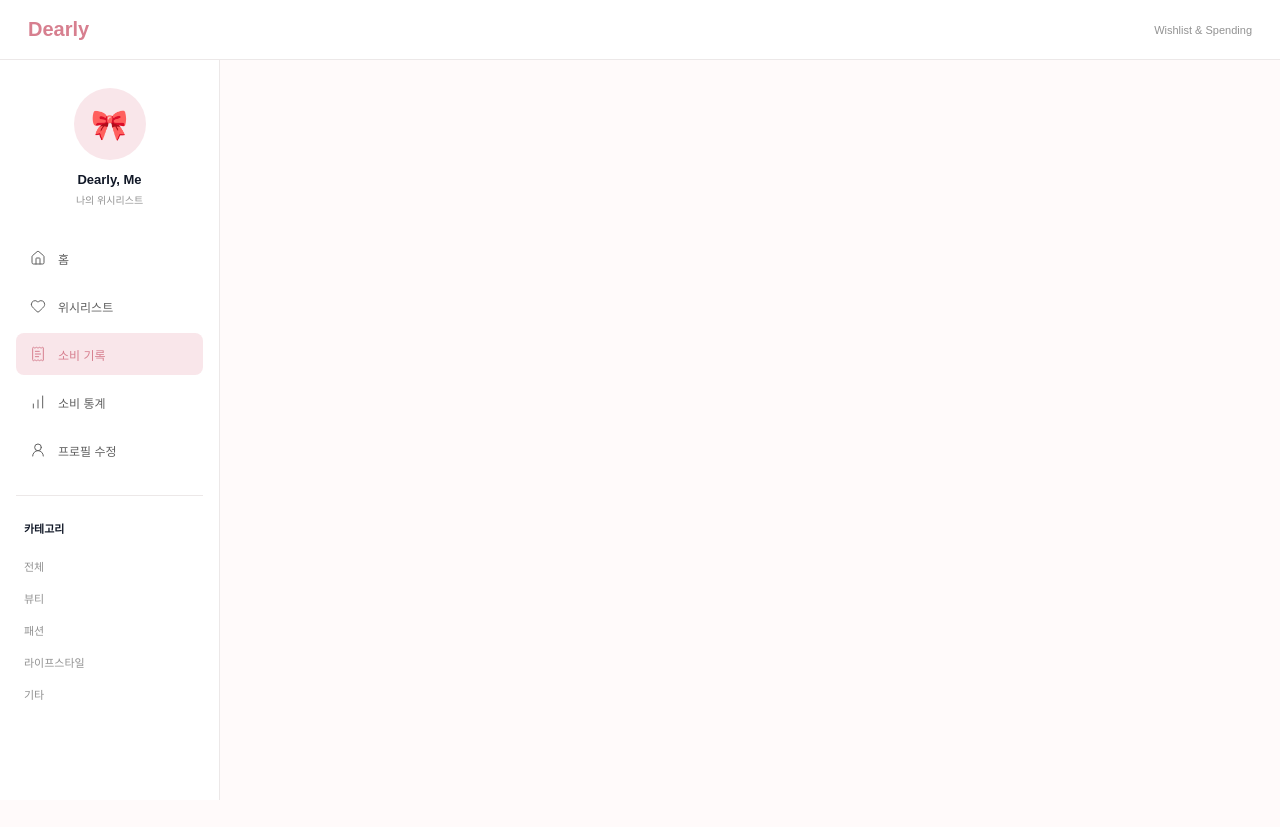
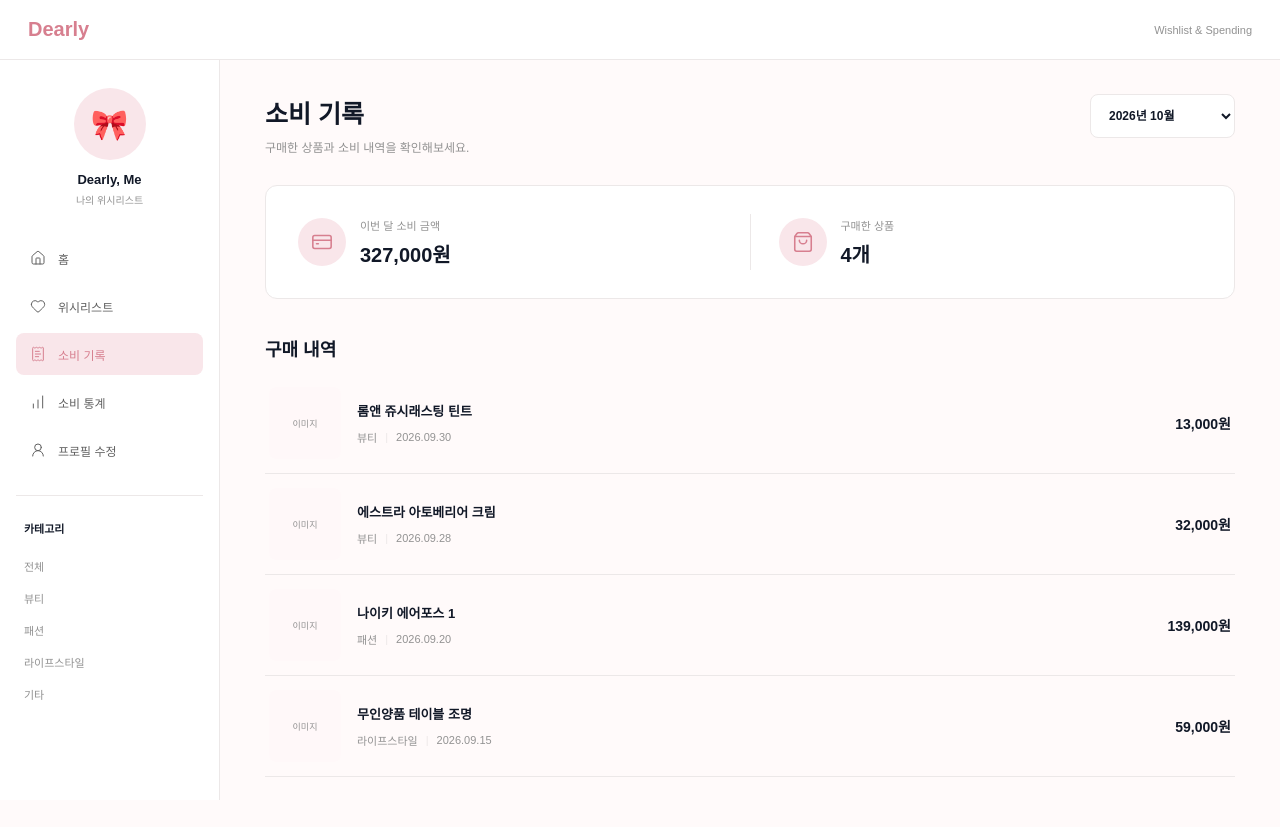
Before and after one commit to seongyeon-dev/Dearly, a React (Vite) app in the folder frontend/: page /purchases in a window 1280 px wide. Before the commit the page ends 800 px from the top, so only its background shows below. Built offline with nearby package versions, Linux system fonts and the light colour scheme.

Commit message:
feat: add purchase history route

```diff
--- a/frontend/src/routes/Router.tsx
+++ b/frontend/src/routes/Router.tsx
@@ -3,6 +3,7 @@
 import Home from "../pages/Home/Home";
 import ProductCreate from "../pages/ProductCreate/ProductCreate";
 import ProductDetail from "../pages/ProductDetail/ProductDetail";
+import PurchaseHistory from "../pages/PurchaseHistory/PurchaseHistory";
 import Wishlist from "../pages/Wishlist/Wishlist";
 
 function Router() {
@@ -12,6 +13,7 @@
       <Route path="/wishlist" element={<Wishlist />} />
       <Route path="/wishlist/new" element={<ProductCreate />} />
       <Route path="/wishlist/:wishId" element={<ProductDetail />} />
+      <Route path="/purchases" element={<PurchaseHistory />} />
     </Routes>
   );
 }
```
